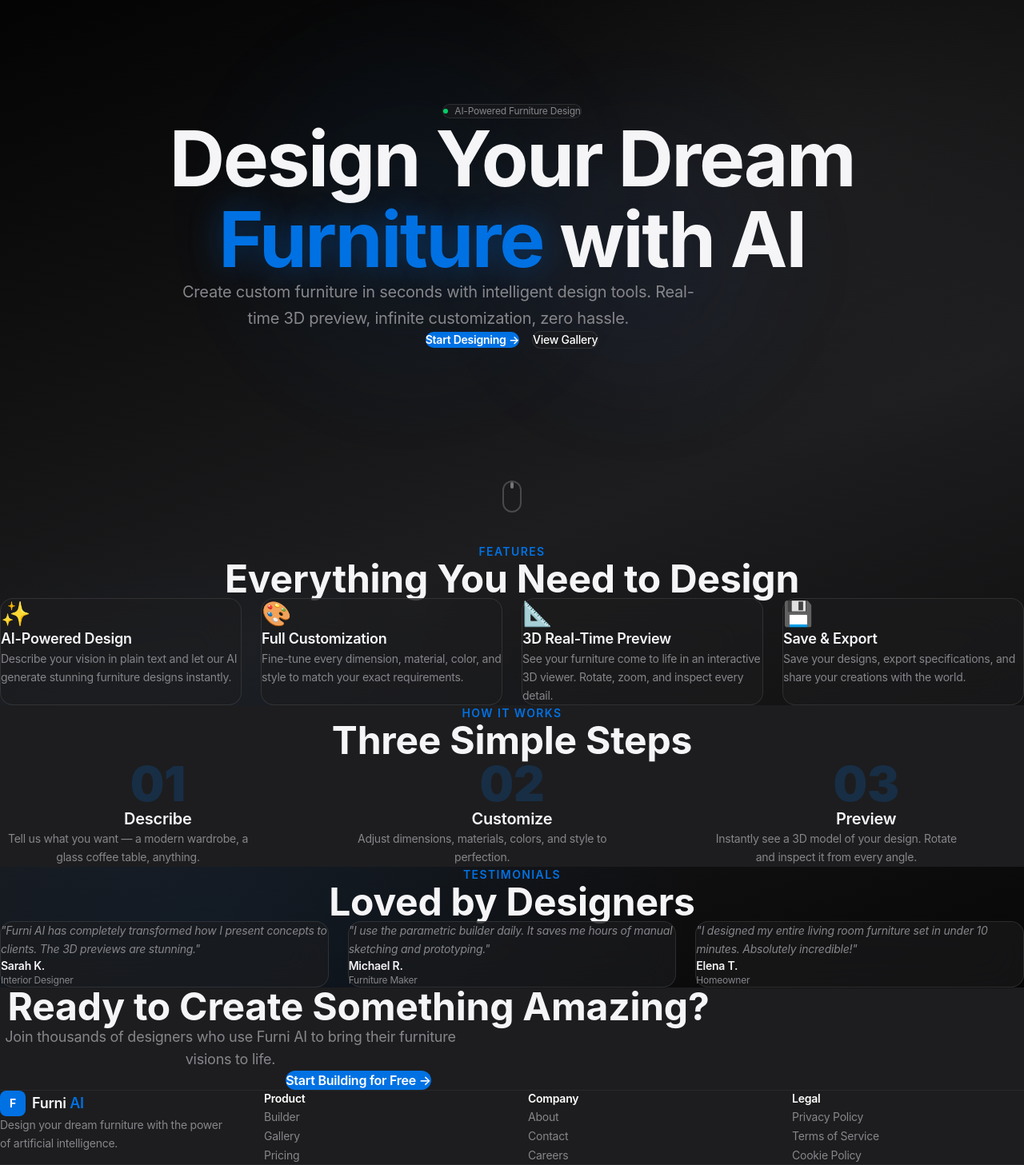
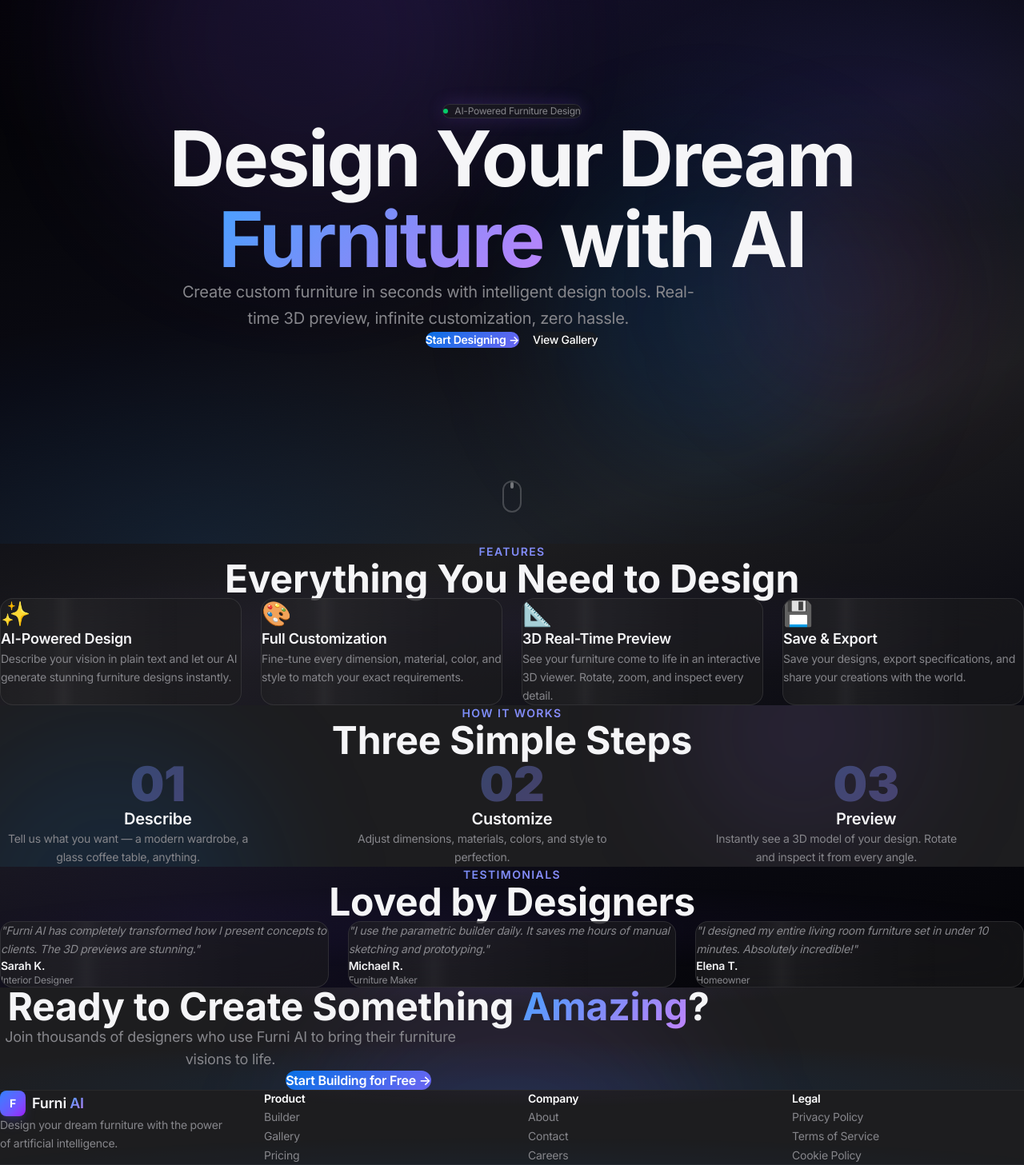
Before and after one commit to xalimovbeka99-commits/FurnAI, a Next.js app: page / in a window 1280 px wide. Shown: the part 120-1577 px from the top of the page at 80% size. Built offline with nearby package versions, Linux system fonts and the light colour scheme.

Commit message:
Design upgrade: gradient backgrounds, glow effects, shimmer animations, gradient text, premium button styles across all pages

```diff
--- a/src/app/builder/page.js
+++ b/src/app/builder/page.js
@@ -175,7 +175,7 @@ export default function BuilderPage() {
       <div className="relative h-[calc(100vh-4rem)] overflow-hidden bg-background">
         {/* ─── Left Panel (Glass Island) ─── */}
         <motion.div initial={{ x: -40, opacity: 0 }} animate={{ x: 0, opacity: 1 }} transition={{ duration: 0.5 }}
-          className="absolute left-0 top-0 lg:left-6 lg:top-6 lg:bottom-6 w-full lg:w-[440px] z-20 glass-pro lg:rounded-[2rem] overflow-y-auto flex flex-col pointer-events-auto">
+          className="absolute left-0 top-0 lg:left-6 lg:top-6 lg:bottom-6 w-full lg:w-[440px] z-20 glass-pro lg:rounded-[2rem] overflow-y-auto flex flex-col pointer-events-auto shimmer">
           <div className="p-8 space-y-6">
             <div>
               <h1 className="text-2xl font-bold mb-1">AI Builder</h1>
@@ -203,7 +203,7 @@ export default function BuilderPage() {
                 </div>
                 <motion.button whileHover={{ scale: 1.02 }} whileTap={{ scale: 0.98 }}
                   onClick={handleAIGenerate} disabled={aiLoading || !store.prompt.trim()}
-                  className="w-full py-4 bg-gradient-to-r from-blue-500 to-purple-600 hover:from-blue-600 hover:to-purple-700 text-white font-semibold rounded-xl disabled:opacity-50 disabled:cursor-not-allowed flex items-center justify-center gap-2 shadow-lg">
+                  className="w-full py-4 btn-gradient text-white font-semibold rounded-xl disabled:opacity-50 disabled:cursor-not-allowed flex items-center justify-center gap-2 shadow-lg">
                   {aiLoading ? (<><div className="w-4 h-4 border-2 border-white/30 border-t-white rounded-full animate-spin" />AI is thinking...</>) : "🧠 Generate with AI"}
                 </motion.button>
                 <AnimatePresence>
@@ -228,7 +228,7 @@ export default function BuilderPage() {
                   <p className="text-xs text-muted mb-4">Production-ready spec with component breakdown, hardware list, assembly instructions, and mm dimensions.</p>
                   <motion.button whileHover={{ scale: 1.02 }} whileTap={{ scale: 0.98 }}
                     onClick={handleFactoryExport} disabled={!store.generatedDesign || exportLoading}
-                    className="w-full py-3 bg-green-600 hover:bg-green-700 text-white font-semibold rounded-xl disabled:opacity-40 flex items-center justify-center gap-2">
+                    className="w-full py-3 bg-gradient-to-r from-emerald-500 to-teal-600 hover:from-emerald-600 hover:to-teal-700 text-white font-semibold rounded-xl disabled:opacity-40 flex items-center justify-center gap-2 shadow-lg shadow-emerald-500/20">
                     {exportLoading ? (<><div className="w-4 h-4 border-2 border-white/30 border-t-white rounded-full animate-spin" />Generating...</>) : "📦 Export for Factory (JSON)"}
                   </motion.button>
                 </div>
--- a/src/app/globals.css
+++ b/src/app/globals.css
@@ -1,7 +1,7 @@
 @import url('https://fonts.googleapis.com/css2?family=Inter:wght@300;400;500;600;700;800;900&display=swap');
 @import "tailwindcss";
 
-/* ─── DARK THEME (Space Gray) ─── */
+/* ─── DARK THEME (Space Gray + Purple accents) ─── */
 @theme inline {
   --color-background: #000000;
   --color-foreground: #F5F5F7;
@@ -15,7 +15,7 @@
   --color-card-bg: rgba(29, 29, 31, 0.6);
   --color-card-border: rgba(255, 255, 255, 0.1);
   --color-nav-bg: rgba(0, 0, 0, 0.82);
-  --font-sans: -apple-system, BlinkMacSystemFont, "SF Pro Display", "Segoe UI", Roboto, Helvetica, Arial, sans-serif;
+  --font-sans: "Inter", -apple-system, BlinkMacSystemFont, "SF Pro Display", "Segoe UI", Roboto, Helvetica, Arial, sans-serif;
 }
 
 /* ─── LIGHT THEME (Paper White) ─── */
@@ -54,12 +54,13 @@ body {
   letter-spacing: -0.015em;
 }
 
-/* Dark mode wallpaper */
+/* Dark mode wallpaper — enhanced with purple tints */
 :root:not([data-theme="light"]) body {
   background:
-    radial-gradient(ellipse 80% 50% at 20% 80%, rgba(0, 113, 227, 0.08) 0%, transparent 60%),
-    radial-gradient(ellipse 60% 40% at 80% 20%, rgba(134, 134, 139, 0.08) 0%, transparent 60%),
-    linear-gradient(160deg, #000000 0%, #1D1D1F 50%, #000000 100%);
+    radial-gradient(ellipse 80% 50% at 20% 80%, rgba(99, 60, 200, 0.08) 0%, transparent 60%),
+    radial-gradient(ellipse 60% 40% at 80% 20%, rgba(0, 113, 227, 0.06) 0%, transparent 60%),
+    radial-gradient(ellipse 50% 50% at 50% 0%, rgba(99, 60, 200, 0.04) 0%, transparent 50%),
+    linear-gradient(160deg, #000000 0%, #0a0a12 30%, #1D1D1F 50%, #0a0a12 70%, #000000 100%);
 }
 
 /* Light mode wallpaper */
@@ -78,7 +79,6 @@ body {
   border: 1px solid var(--color-card-border);
 }
 
-/* ─── Master Prompt: The "Interface Master" Sidebars ─── */
 .glass-pro {
   background: var(--color-card-bg);
   backdrop-filter: blur(40px) saturate(180%);
@@ -99,12 +99,150 @@ nav.glass {
   border-bottom: 1px solid var(--color-border);
 }
 
-/* ─── Glow ─── */
+/* ─── Glow Effects ─── */
 .glow {
   box-shadow: 0 0 20px rgba(0, 113, 227, 0.25), 0 0 60px rgba(0, 113, 227, 0.08);
 }
 .glow-text {
   text-shadow: 0 0 40px rgba(0, 113, 227, 0.4);
+}
+.glow-purple {
+  box-shadow: 0 0 20px rgba(139, 92, 246, 0.3), 0 0 60px rgba(139, 92, 246, 0.1);
+}
+.glow-purple-text {
+  text-shadow: 0 0 40px rgba(139, 92, 246, 0.5);
+}
+
+/* ─── Gradient Text ─── */
+.gradient-text {
+  background: linear-gradient(135deg, #47A1FF 0%, #818CF8 50%, #C084FC 100%);
+  -webkit-background-clip: text;
+  -webkit-text-fill-color: transparent;
+  background-clip: text;
+}
+.gradient-text-warm {
+  background: linear-gradient(135deg, #47A1FF 0%, #A78BFA 50%, #F472B6 100%);
+  -webkit-background-clip: text;
+  -webkit-text-fill-color: transparent;
+  background-clip: text;
+}
+
+/* ─── Gradient Backgrounds ─── */
+.gradient-bg-hero {
+  background: radial-gradient(ellipse 120% 80% at 50% 0%, rgba(99, 60, 200, 0.15) 0%, transparent 60%),
+              radial-gradient(ellipse 80% 60% at 20% 100%, rgba(0, 113, 227, 0.1) 0%, transparent 60%),
+              radial-gradient(ellipse 60% 40% at 90% 30%, rgba(139, 92, 246, 0.08) 0%, transparent 50%);
+}
+
+.gradient-bg-section {
+  background: radial-gradient(ellipse 80% 50% at 50% 50%, rgba(99, 60, 200, 0.06) 0%, transparent 70%);
+}
+
+.gradient-bg-cta {
+  background: radial-gradient(ellipse 100% 80% at 50% 100%, rgba(0, 113, 227, 0.12) 0%, transparent 60%),
+              radial-gradient(ellipse 60% 40% at 50% 0%, rgba(139, 92, 246, 0.08) 0%, transparent 50%);
+}
+
+/* ─── Animated Gradient Border ─── */
+.gradient-border {
+  position: relative;
+  border: 1px solid transparent;
+  background-clip: padding-box;
+}
+.gradient-border::before {
+  content: '';
+  position: absolute;
+  inset: -1px;
+  border-radius: inherit;
+  background: linear-gradient(135deg, rgba(0, 113, 227, 0.3), rgba(139, 92, 246, 0.3), rgba(236, 72, 153, 0.2));
+  z-index: -1;
+  opacity: 0;
+  transition: opacity 0.4s;
+}
+.gradient-border:hover::before {
+  opacity: 1;
+}
+
+/* ─── Floating Glow Orbs ─── */
+.orb {
+  position: absolute;
+  border-radius: 50%;
+  filter: blur(80px);
+  pointer-events: none;
+  animation: orbFloat 8s ease-in-out infinite;
+}
+.orb-blue {
+  background: rgba(0, 113, 227, 0.12);
+}
+.orb-purple {
+  background: rgba(139, 92, 246, 0.1);
+}
+.orb-pink {
+  background: rgba(236, 72, 153, 0.08);
+}
+
+@keyframes orbFloat {
+  0%, 100% { transform: translate(0, 0) scale(1); }
+  25% { transform: translate(20px, -30px) scale(1.05); }
+  50% { transform: translate(-10px, 20px) scale(0.95); }
+  75% { transform: translate(15px, 10px) scale(1.02); }
+}
+
+/* ─── Shimmer Effect ─── */
+.shimmer {
+  position: relative;
+  overflow: hidden;
+}
+.shimmer::after {
+  content: '';
+  position: absolute;
+  inset: 0;
+  background: linear-gradient(
+    90deg,
+    transparent 0%,
+    rgba(255, 255, 255, 0.03) 45%,
+    rgba(255, 255, 255, 0.06) 50%,
+    rgba(255, 255, 255, 0.03) 55%,
+    transparent 100%
+  );
+  animation: shimmerSlide 4s ease-in-out infinite;
+}
+@keyframes shimmerSlide {
+  0% { transform: translateX(-100%); }
+  100% { transform: translateX(100%); }
+}
+
+/* ─── Pulse Glow Animation ─── */
+@keyframes pulseGlow {
+  0%, 100% { box-shadow: 0 0 20px rgba(0, 113, 227, 0.2), 0 4px 15px rgba(0, 0, 0, 0.1); }
+  50% { box-shadow: 0 0 35px rgba(0, 113, 227, 0.35), 0 4px 20px rgba(0, 0, 0, 0.15); }
+}
+.pulse-glow {
+  animation: pulseGlow 3s ease-in-out infinite;
+}
+
+@keyframes pulseGlowPurple {
+  0%, 100% { box-shadow: 0 0 20px rgba(139, 92, 246, 0.2), 0 4px 15px rgba(0, 0, 0, 0.1); }
+  50% { box-shadow: 0 0 35px rgba(139, 92, 246, 0.35), 0 4px 20px rgba(0, 0, 0, 0.15); }
+}
+.pulse-glow-purple {
+  animation: pulseGlowPurple 3s ease-in-out infinite;
+}
+
+/* ─── Gradient Button ─── */
+.btn-gradient {
+  background: linear-gradient(135deg, #0071E3 0%, #6366F1 50%, #8B5CF6 100%);
+  background-size: 200% 200%;
+  animation: gradientShift 3s ease infinite;
+  transition: all 0.3s;
+}
+.btn-gradient:hover {
+  box-shadow: 0 0 30px rgba(99, 102, 241, 0.4), 0 8px 20px rgba(0, 0, 0, 0.15);
+  transform: translateY(-2px);
+}
+@keyframes gradientShift {
+  0%, 100% { background-position: 0% 50%; }
+  50% { background-position: 100% 50%; }
 }
 
 /* ─── Scrollbar ─── */
@@ -113,7 +251,7 @@ nav.glass {
 ::-webkit-scrollbar-thumb { background: var(--color-border); border-radius: 3px; }
 ::-webkit-scrollbar-thumb:hover { background: var(--color-muted); }
 
-/* ─── Range slider (haptic-look) ─── */
+/* ─── Range slider ─── */
 input[type="range"] {
   -webkit-appearance: none;
   appearance: none;
@@ -157,6 +295,16 @@ select {
   color: var(--color-muted);
 }
 
+/* ─── Card hover glow ─── */
+.card-glow {
+  transition: all 0.4s cubic-bezier(0.175, 0.885, 0.32, 1.275);
+}
+.card-glow:hover {
+  border-color: rgba(99, 102, 241, 0.3);
+  box-shadow: 0 0 30px rgba(99, 102, 241, 0.1), 0 8px 32px rgba(0, 0, 0, 0.2);
+  transform: translateY(-4px);
+}
+
 /* ─── Mobile performance ─── */
 @media (max-width: 768px) {
   .glass,
@@ -164,4 +312,7 @@ select {
     backdrop-filter: blur(8px);
     -webkit-backdrop-filter: blur(8px);
   }
+  .orb {
+    display: none;
+  }
 }
--- a/src/app/page.js
+++ b/src/app/page.js
@@ -17,21 +17,25 @@ const features = [
     icon: "✨",
     title: "AI-Powered Design",
     desc: "Describe your vision in plain text and let our AI generate stunning furniture designs instantly.",
+    glow: "from-blue-500/20 to-indigo-500/20",
   },
   {
     icon: "🎨",
     title: "Full Customization",
     desc: "Fine-tune every dimension, material, color, and style to match your exact requirements.",
+    glow: "from-purple-500/20 to-pink-500/20",
   },
   {
     icon: "📐",
     title: "3D Real-Time Preview",
     desc: "See your furniture come to life in an interactive 3D viewer. Rotate, zoom, and inspect every detail.",
+    glow: "from-indigo-500/20 to-cyan-500/20",
   },
   {
     icon: "💾",
     title: "Save & Export",
     desc: "Save your designs, export specifications, and share your creations with the world.",
+    glow: "from-emerald-500/20 to-blue-500/20",
   },
 ];
 
@@ -51,11 +55,12 @@ export default function HomePage() {
   return (
     <div className="overflow-hidden">
       {/* Hero Section */}
-      <section className="relative min-h-screen flex items-center justify-center pt-16">
-        {/* Decorative elements */}
+      <section className="relative min-h-screen flex items-center justify-center pt-16 gradient-bg-hero">
+        {/* Animated glow orbs */}
         <div className="absolute inset-0 overflow-hidden">
-          <div className="absolute top-1/4 left-1/4 w-96 h-96 bg-accent/5 rounded-full blur-3xl" />
-          <div className="absolute bottom-1/4 right-1/4 w-80 h-80 bg-blue-500/5 rounded-full blur-3xl" />
+          <div className="orb orb-purple w-[500px] h-[500px] top-[-10%] left-[10%]" style={{ animationDelay: '0s' }} />
+          <div className="orb orb-blue w-[400px] h-[400px] bottom-[10%] right-[15%]" style={{ animationDelay: '2s' }} />
+          <div className="orb orb-pink w-[300px] h-[300px] top-[40%] right-[5%]" style={{ animationDelay: '4s' }} />
         </div>
 
         <div className="relative z-10 max-w-5xl mx-auto px-6 text-center">
@@ -65,7 +70,7 @@ export default function HomePage() {
             viewport={{ once: true }}
           >
             <motion.div variants={fadeUp} custom={0} className="mb-6">
-              <span className="inline-flex items-center gap-2 px-4 py-1.5 rounded-full glass text-xs text-muted">
+              <span className="inline-flex items-center gap-2 px-4 py-1.5 rounded-full glass text-xs text-muted pulse-glow-purple">
                 <span className="w-1.5 h-1.5 rounded-full bg-green-400 animate-pulse" />
                 AI-Powered Furniture Design
               </span>
@@ -78,7 +83,7 @@ export default function HomePage() {
             >
               Design Your Dream
               <br />
-              <span className="text-accent glow-text">Furniture</span> with AI
+              <span className="gradient-text">Furniture</span> with AI
             </motion.h1>
 
             <motion.p
@@ -93,13 +98,13 @@ export default function HomePage() {
             <motion.div variants={fadeUp} custom={3} className="flex flex-col sm:flex-row items-center justify-center gap-4">
               <Link
                 href="/builder"
-                className="px-8 py-4 bg-accent hover:bg-accent-dark text-white font-semibold rounded-full transition-all hover:shadow-xl hover:shadow-accent/25 hover:scale-105 text-sm"
+                className="px-8 py-4 btn-gradient text-white font-semibold rounded-full transition-all hover:scale-105 text-sm"
               >
                 Start Designing →
               </Link>
               <Link
                 href="/gallery"
-                className="px-8 py-4 glass hover:bg-white/10 text-white font-medium rounded-full transition-all text-sm"
+                className="px-8 py-4 glass hover:bg-white/10 text-white font-medium rounded-full transition-all text-sm gradient-border"
               >
                 View Gallery
               </Link>
@@ -120,7 +125,7 @@ export default function HomePage() {
       </section>
 
       {/* Features Section */}
-      <section className="py-32 relative">
+      <section className="py-32 relative gradient-bg-section">
         <div className="max-w-7xl mx-auto px-6">
           <motion.div
             initial="hidden"
@@ -128,7 +133,7 @@ export default function HomePage() {
             viewport={{ once: true, margin: "-100px" }}
             className="text-center mb-16"
           >
-            <motion.p variants={fadeUp} custom={0} className="text-accent text-sm font-semibold tracking-widest uppercase mb-4">
+            <motion.p variants={fadeUp} custom={0} className="text-sm font-semibold tracking-widest uppercase mb-4 gradient-text">
               Features
             </motion.p>
             <motion.h2 variants={fadeUp} custom={1} className="text-3xl md:text-5xl font-bold">
@@ -145,13 +150,17 @@ export default function HomePage() {
                 viewport={{ once: true, margin: "-50px" }}
                 variants={fadeUp}
                 custom={i}
-                className="glass rounded-2xl p-6 hover:bg-white/[0.07] transition-all group cursor-default"
+                className="glass rounded-2xl p-6 hover:bg-white/[0.07] transition-all group cursor-default card-glow shimmer relative overflow-hidden"
               >
-                <div className="text-3xl mb-4">{feat.icon}</div>
-                <h3 className="text-lg font-semibold mb-2 group-hover:text-accent transition-colors">
-                  {feat.title}
-                </h3>
-                <p className="text-sm text-muted leading-relaxed">{feat.desc}</p>
+                {/* Card glow effect */}
+                <div className={`absolute inset-0 bg-gradient-to-br ${feat.glow} opacity-0 group-hover:opacity-100 transition-opacity duration-500 rounded-2xl`} />
+                <div className="relative z-10">
+                  <div className="text-3xl mb-4">{feat.icon}</div>
+                  <h3 className="text-lg font-semibold mb-2 group-hover:text-accent transition-colors">
+                    {feat.title}
+                  </h3>
+                  <p className="text-sm text-muted leading-relaxed">{feat.desc}</p>
+                </div>
               </motion.div>
             ))}
           </div>
@@ -159,15 +168,21 @@ export default function HomePage() {
       </section>
 
       {/* How it Works */}
-      <section className="py-32 bg-surface">
-        <div className="max-w-7xl mx-auto px-6">
+      <section className="py-32 bg-surface relative">
+        {/* Gradient overlay */}
+        <div className="absolute inset-0 overflow-hidden">
+          <div className="orb orb-blue w-[400px] h-[400px] top-[20%] left-[-5%]" style={{ animationDelay: '1s' }} />
+          <div className="orb orb-purple w-[300px] h-[300px] bottom-[10%] right-[10%]" style={{ animationDelay: '3s' }} />
+        </div>
+
+        <div className="relative z-10 max-w-7xl mx-auto px-6">
           <motion.div
             initial="hidden"
             whileInView="visible"
             viewport={{ once: true, margin: "-100px" }}
             className="text-center mb-20"
           >
-            <motion.p variants={fadeUp} custom={0} className="text-accent text-sm font-semibold tracking-widest uppercase mb-4">
+            <motion.p variants={fadeUp} custom={0} className="text-sm font-semibold tracking-widest uppercase mb-4 gradient-text">
               How it works
             </motion.p>
             <motion.h2 variants={fadeUp} custom={1} className="text-3xl md:text-5xl font-bold">
@@ -186,7 +201,7 @@ export default function HomePage() {
                 custom={i}
                 className="text-center"
               >
-                <div className="text-6xl font-black text-accent/20 mb-4">{step.num}</div>
+                <div className="text-6xl font-black gradient-text mb-4" style={{ opacity: 0.35 }}>{step.num}</div>
                 <h3 className="text-xl font-semibold mb-3">{step.title}</h3>
                 <p className="text-sm text-muted leading-relaxed max-w-xs mx-auto">{step.desc}</p>
               </motion.div>
@@ -196,7 +211,7 @@ export default function HomePage() {
       </section>
 
       {/* Testimonials */}
-      <section className="py-32">
+      <section className="py-32 relative gradient-bg-section">
         <div className="max-w-7xl mx-auto px-6">
           <motion.div
             initial="hidden"
@@ -204,7 +219,7 @@ export default function HomePage() {
             viewport={{ once: true, margin: "-100px" }}
             className="text-center mb-16"
           >
-            <motion.p variants={fadeUp} custom={0} className="text-accent text-sm font-semibold tracking-widest uppercase mb-4">
+            <motion.p variants={fadeUp} custom={0} className="text-sm font-semibold tracking-widest uppercase mb-4 gradient-text">
               Testimonials
             </motion.p>
             <motion.h2 variants={fadeUp} custom={1} className="text-3xl md:text-5xl font-bold">
@@ -221,7 +236,7 @@ export default function HomePage() {
                 viewport={{ once: true, margin: "-50px" }}
                 variants={fadeUp}
                 custom={i}
-                className="glass rounded-2xl p-8"
+                className="glass rounded-2xl p-8 card-glow shimmer"
               >
                 <p className="text-sm text-muted leading-relaxed mb-6 italic">"{t.quote}"</p>
                 <div>
@@ -235,15 +250,22 @@ export default function HomePage() {
       </section>
 
       {/* CTA */}
-      <section className="py-32 bg-surface">
-        <div className="max-w-4xl mx-auto px-6 text-center">
+      <section className="py-32 bg-surface relative">
+        {/* CTA gradient background */}
+        <div className="absolute inset-0 gradient-bg-cta" />
+        <div className="absolute inset-0 overflow-hidden">
+          <div className="orb orb-purple w-[500px] h-[500px] top-[-20%] left-[30%]" style={{ animationDelay: '0s' }} />
+        </div>
+
+        <div className="relative z-10 max-w-4xl mx-auto px-6 text-center">
           <motion.div
             initial="hidden"
             whileInView="visible"
             viewport={{ once: true }}
           >
             <motion.h2 variants={fadeUp} custom={0} className="text-3xl md:text-5xl font-bold mb-6">
-              Ready to Create Something Amazing?
+              Ready to Create Something{" "}
+              <span className="gradient-text">Amazing</span>?
             </motion.h2>
             <motion.p variants={fadeUp} custom={1} className="text-muted text-lg mb-10 max-w-xl mx-auto">
               Join thousands of designers who use Furni AI to bring their furniture visions to life.
@@ -251,7 +273,7 @@ export default function HomePage() {
             <motion.div variants={fadeUp} custom={2}>
               <Link
                 href="/builder"
-                className="inline-flex px-10 py-4 bg-accent hover:bg-accent-dark text-white font-semibold rounded-full transition-all hover:shadow-xl hover:shadow-accent/25 hover:scale-105"
+                className="inline-flex px-10 py-4 btn-gradient text-white font-semibold rounded-full transition-all hover:scale-105"
               >
                 Start Building for Free →
               </Link>
--- a/src/components/Footer.jsx
+++ b/src/components/Footer.jsx
@@ -2,17 +2,19 @@ import Link from "next/link";
 
 export default function Footer() {
   return (
-    <footer className="border-t border-white/5 bg-surface">
-      <div className="max-w-7xl mx-auto px-6 py-16">
+    <footer className="border-t border-white/5 bg-surface relative">
+      {/* Subtle gradient overlay */}
+      <div className="absolute inset-0 gradient-bg-cta opacity-50 pointer-events-none" />
+      <div className="relative z-10 max-w-7xl mx-auto px-6 py-16">
         <div className="grid grid-cols-1 md:grid-cols-4 gap-10">
           {/* Brand */}
           <div className="md:col-span-1">
             <div className="flex items-center gap-2 mb-4">
-              <div className="w-8 h-8 rounded-lg bg-accent flex items-center justify-center text-white font-bold text-sm">
+              <div className="w-8 h-8 rounded-lg bg-gradient-to-br from-blue-500 via-indigo-500 to-purple-600 flex items-center justify-center text-white font-bold text-sm shadow-lg shadow-indigo-500/20">
                 F
               </div>
               <span className="text-lg font-semibold">
-                Furni <span className="text-accent">AI</span>
+                Furni <span className="gradient-text">AI</span>
               </span>
             </div>
             <p className="text-sm text-muted leading-relaxed">
```
Also changed, not shown: src/app/gallery/page.js (+4 -4 lines), src/app/pricing/page.js (+11 -11 lines), src/components/Navbar.jsx (+4 -4 lines).
